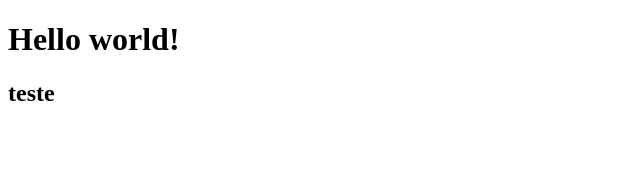
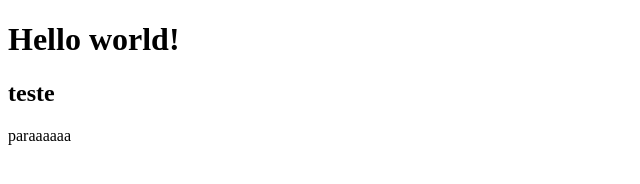
Before and after one commit to maikvinicius/teste-zflor, a plain HTML site: page index.html in a window 1280 px wide. Shown: the full height of the page, 0-640 px from the left. Drawn offline with Linux system fonts and the light colour scheme.

Commit message:
add paragraph

```diff
--- a/index.html
+++ b/index.html
@@ -11,6 +11,7 @@
 
     <h1>Hello world!</h1>
     <h2>teste</h2>
+    <p>paraaaaaa</p>
 
 </body>
 
```
